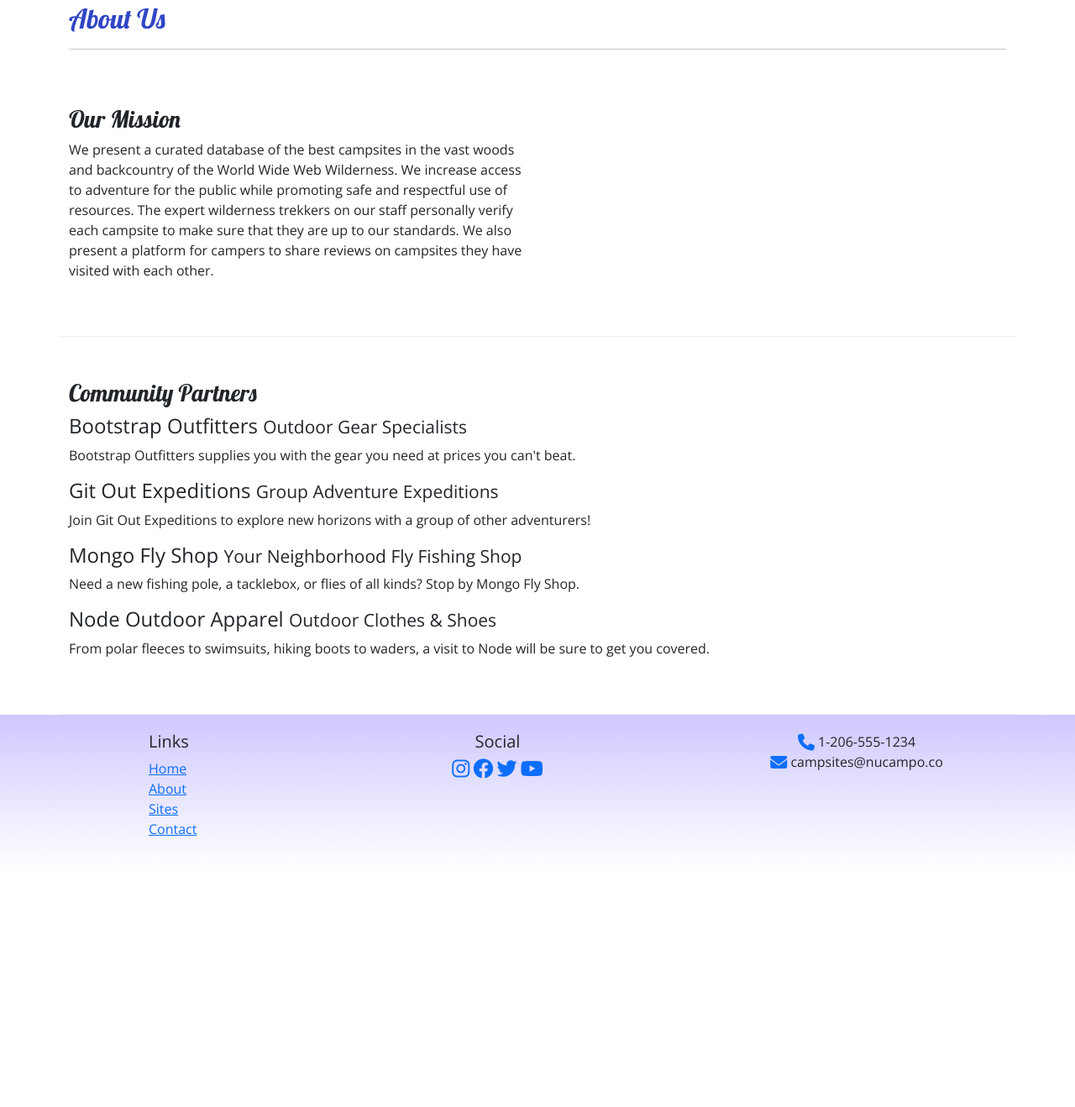
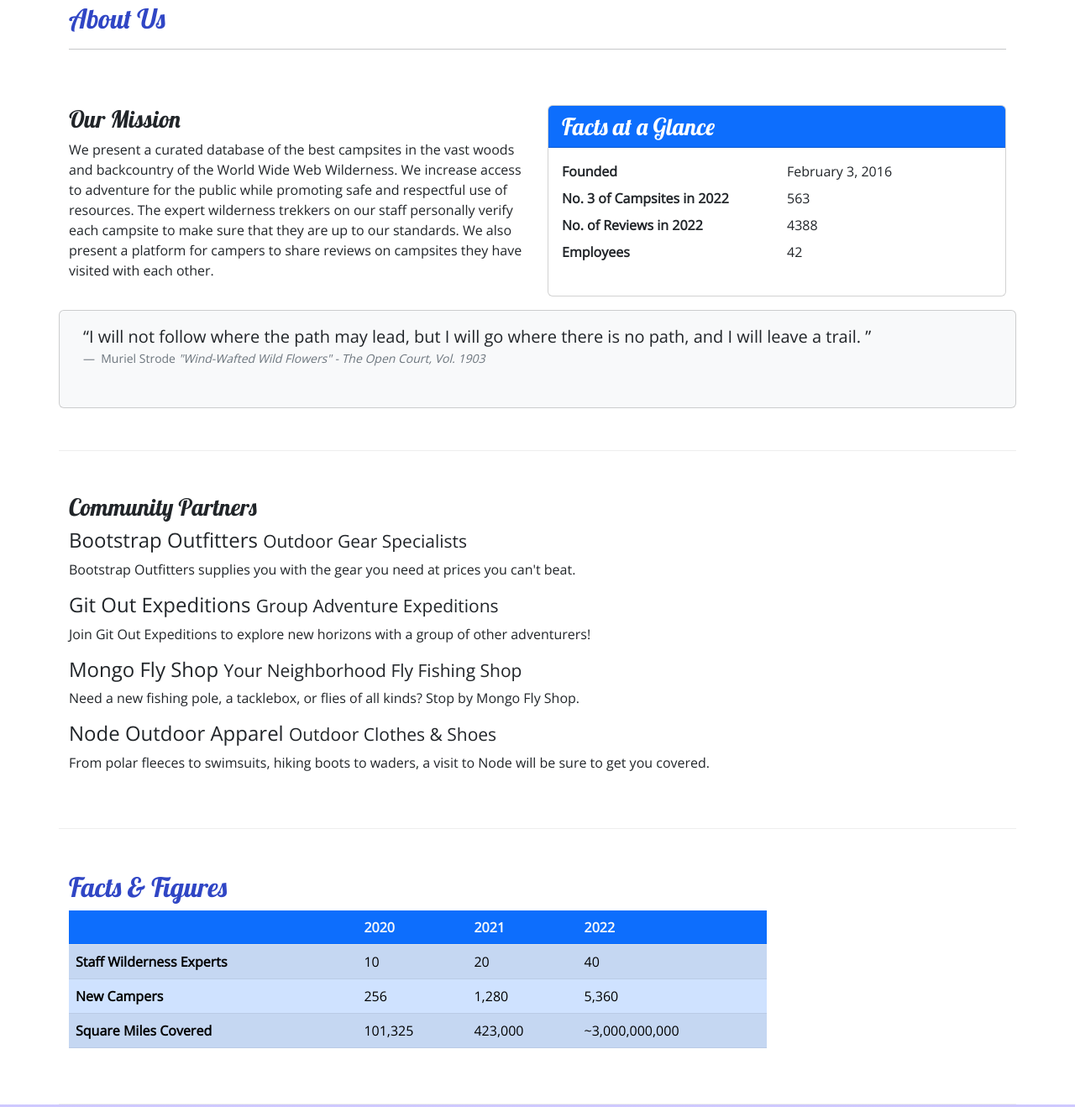
Before and after one commit to nmd46/nucampsite, a plain HTML site: page aboutus.html in a window 1280 px wide. Shown: the part 255-1573 px from the top of the page at 84% size. Before the commit the page ends 1290 px from the top, so only its background shows below. Drawn offline with nearby package versions, Linux system fonts and the light colour scheme.

Commit message:
Tables and Cards

```diff
--- a/aboutus.html
+++ b/aboutus.html
@@ -64,6 +64,36 @@
                 campsite to make sure that they are up to our standards. We also present a platform for campers to share reviews on campsites they have visited
                 with each other.</p>
             </div>
+            <div class="col-sm-6">
+                <div class="card">
+                    <h3 class="card-header bg-primary text-white">Facts at a Glance</h3>
+                    <div class="card-body">
+                        <dl class="row">
+                            <dt class="col-6">Founded</dt>
+                            <dd class="col-6">February 3, 2016</dd>
+                            <dt class="col-6">No. 3 of Campsites in 2022</dt>
+                            <dd class="col-6">563</dd>
+                            <dt class="col-6">No. of Reviews in 2022</dt>
+                            <dd class="col-6">4388</dd>
+                            <dt class="col-6">Employees</dt>
+                            <dd class="col-6">42</dd>
+                        </dl>
+                    </div>
+                </div>
+            </div>
+            <div class="col"></div>
+                <div class="card bg-light mt-3">
+                    <figure class="card-body">
+                        <blockquote class="blockquote">
+                            <q>I will not follow where the path may lead, but I will go where there is no path, and I will leave a trail. </q>
+                        </blockquote>
+                        <figcaption class="blockquote-footer">
+                            Muriel Strode <cite>"Wind-Wafted Wild Flowers" - The Open Court, Vol. 1903 </cite>
+                        </figcaption>
+                    </figure>
+                </div>
+
+            </div>
         </section>
 
         <section class="row row-content">
@@ -79,7 +109,48 @@
                 <p class="d-none d-sm-block">From polar fleeces to swimsuits, hiking boots to waders, a visit to Node will be sure to get you covered.</p>
             </div>
         </section>
+
+        <!--table-->
+        <section class="row row-content">
+            <div class="col-sm-9">
+                <h2>Facts & Figures</h2>
+                <div class="table-responsive">
+                    <table class="table table-striped">
+                        <thead class="text-light bg-primary">
+                            <tr>
+                                <th></th>
+                                <th>2020</th>
+                                <th>2021</th>
+                                <th>2022</th>
+                            </tr>
+                        </thead>
+                        <tbody class="table-primary">
+                            <tr>
+                                <th>Staff Wilderness Experts</th>
+                                <td>10</td>
+                                <td>20</td>
+                                <td>40</td>
+                            </tr>
+                            <tr>
+                                <th>New Campers</th>
+                                <td>256</td>
+                                <td>1,280</td>
+                                <td>5,360</td>
+                            </tr>
+                            <tr>
+                                <th>Square Miles Covered</th>
+                                <td>101,325</td>
+                                <td>423,000</td>
+                                <td>~3,000,000,000</td>
+                            </tr>
+                        </tbody>
+                    </table>
+                </div>
+            </div>
+        </section>
     </main>
+
+
 
     <footer>
         <div class="container">
```
